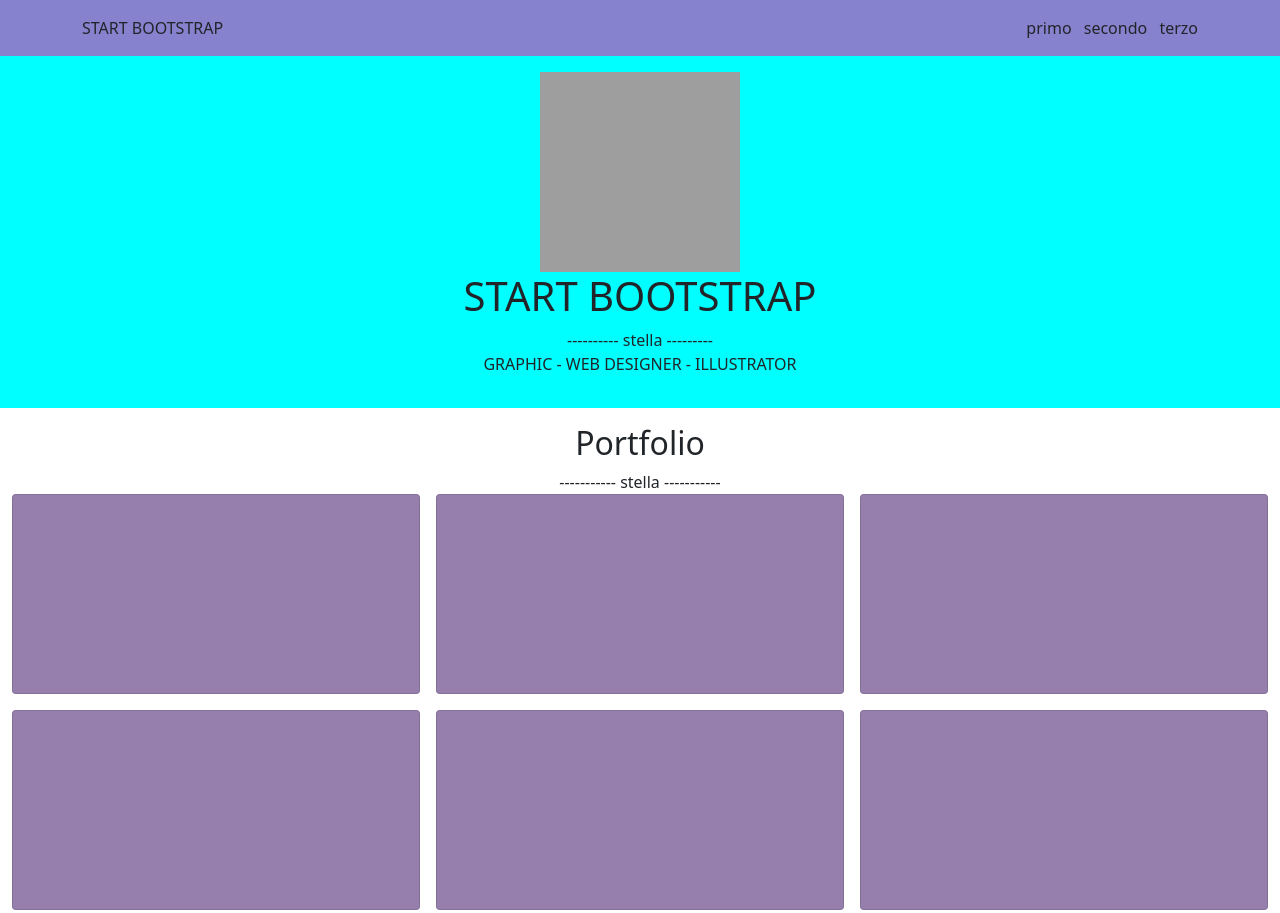
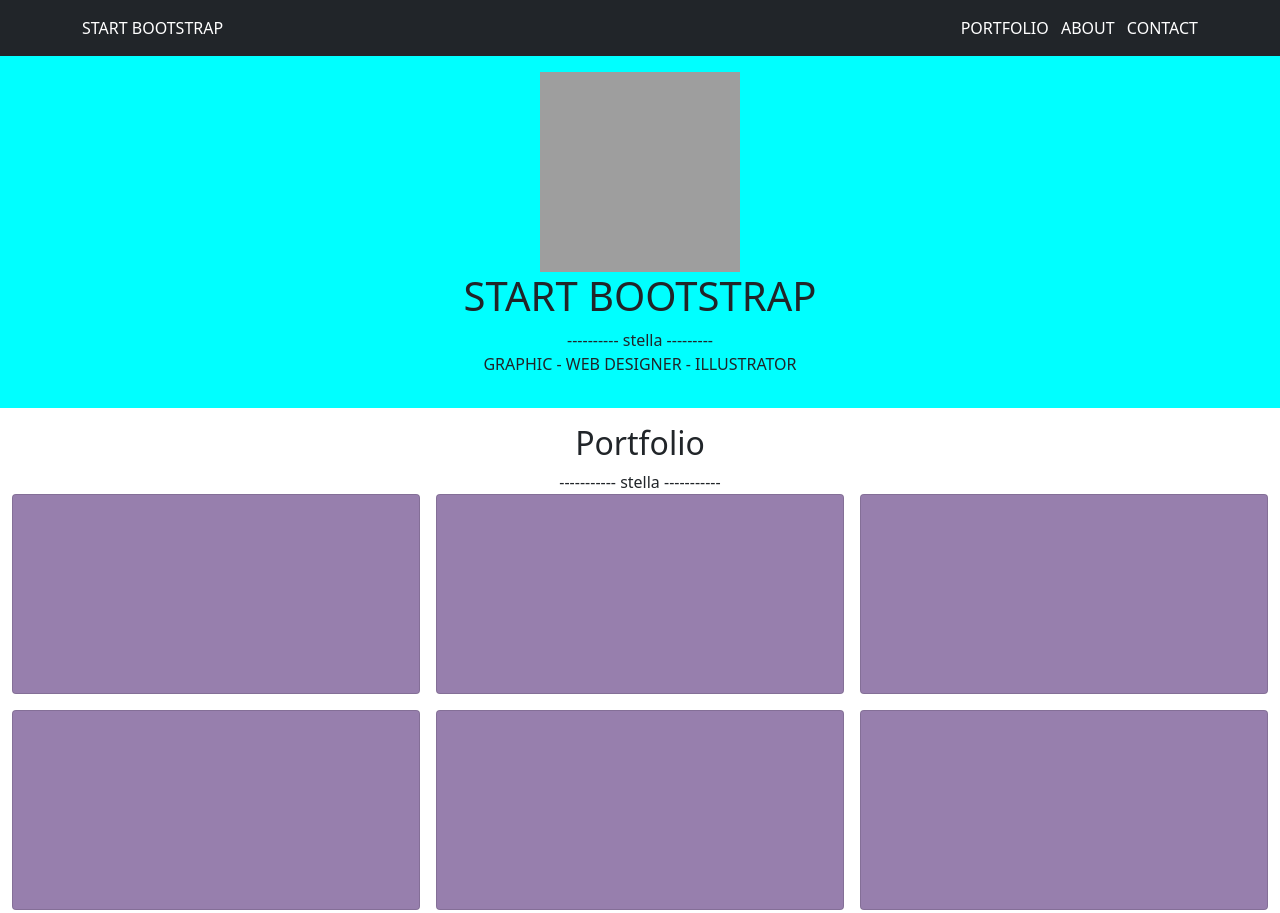
Before and after one commit to MattFofo/html-css-bootstrap-freelancer, a plain HTML site: page index-prova.html in a window 1280 px wide. Shown: the top 913 px of the page. Drawn offline with nearby package versions, Linux system fonts and the light colour scheme; grey boxes are pictures that could not be loaded.

Commit message:
stilizzato header

```diff
--- a/css/style.css
+++ b/css/style.css
@@ -5,6 +5,7 @@
     --section1-color: aqua;
     --footer-color: darkblue;
 }
+
 
 
 
@@ -34,6 +35,12 @@
     width: 50px;
 }
 
+
+.link_my {
+    text-decoration: inherit;
+    color: inherit;
+
+}
 
 /* header */
 
--- a/index-prova.html
+++ b/index-prova.html
@@ -18,25 +18,38 @@
 
         <!-- header -->
 
-        <header class="header_color py-3">
+        <header class="py-3 bg-dark text-white">
 
             <div class="container">
 
                 <div class="row align-items-center header_height">
 
-                    <div class="col-6">START BOOTSTRAP</div>
+                    <div class="col-6">
+
+                        <a class="link_my" href="">START BOOTSTRAP</a>
+
+                    </div>
 
                     <div class="col-6 text-end">
 
                         <div class="d-md-none">
-                            <i class="fa-solid fa-bars border p-2 header_color text-white"></i>
+                            <i class="fa-solid fa-bars border p-2 rounded bg-transparent text-white"></i>
                         </div>
 
                         <nav class="d-none d-md-block">
                             <ul class="list-inline mb-0">
-                                <li class="list-inline-item">primo</li>
-                                <li class="list-inline-item">secondo</li>
-                                <li class="list-inline-item">terzo</li>
+
+                                <li class="list-inline-item">
+                                    <a class="link_my" href="">PORTFOLIO</a>
+                                </li>
+
+                                <li class="list-inline-item">
+                                    <a class="link_my" href="">ABOUT</a>
+                                </li>
+
+                                <li class="list-inline-item">
+                                    <a class="link_my" href="">CONTACT</a>
+                                </li>
                             </ul>
                         </nav>
 
```
